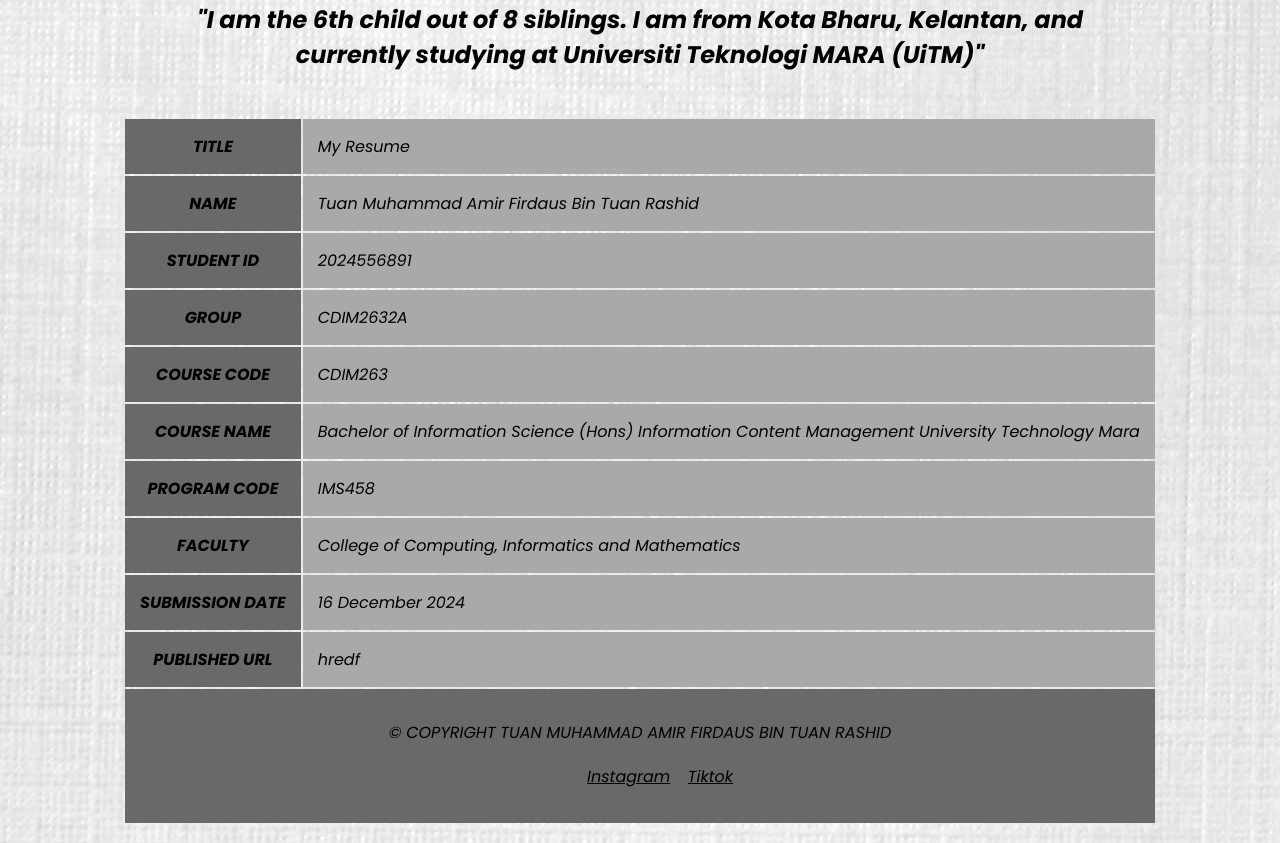
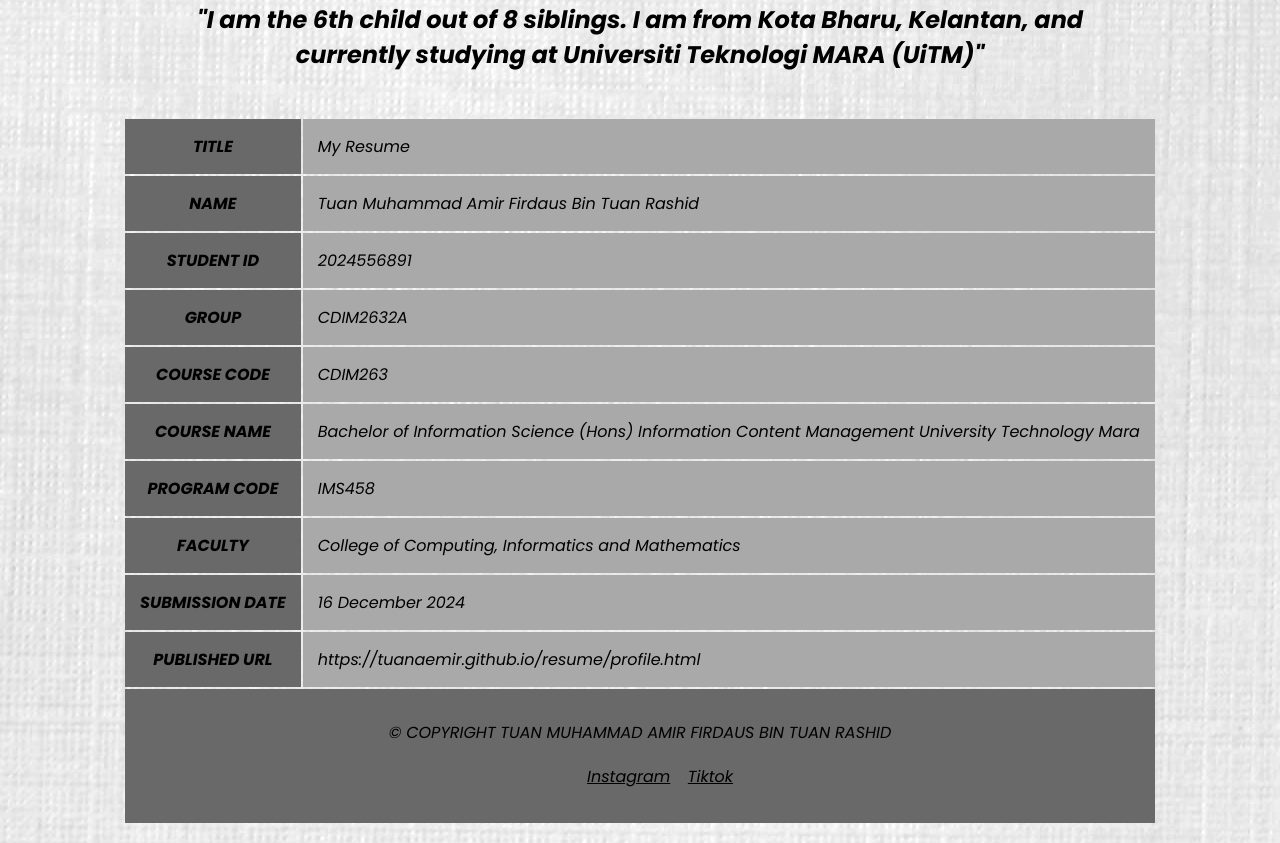
Before and after one commit to Tuanaemir/resume, a plain HTML site: page profile.html in a window 1280 px wide. Shown: the part 812-1655 px from the top of the page. Drawn offline with Linux system fonts and the light colour scheme.

Commit message:
profile.html

```diff
--- a/profile.html
+++ b/profile.html
@@ -138,7 +138,7 @@
 
         <tr>
         <th bgcolor="#696969">PUBLISHED URL</td>
-        <td bgcolor="#A9A9A9"> hredf</td>
+        <td bgcolor="#A9A9A9">https://tuanaemir.github.io/resume/profile.html</td>
         </tr>
 
 
```
